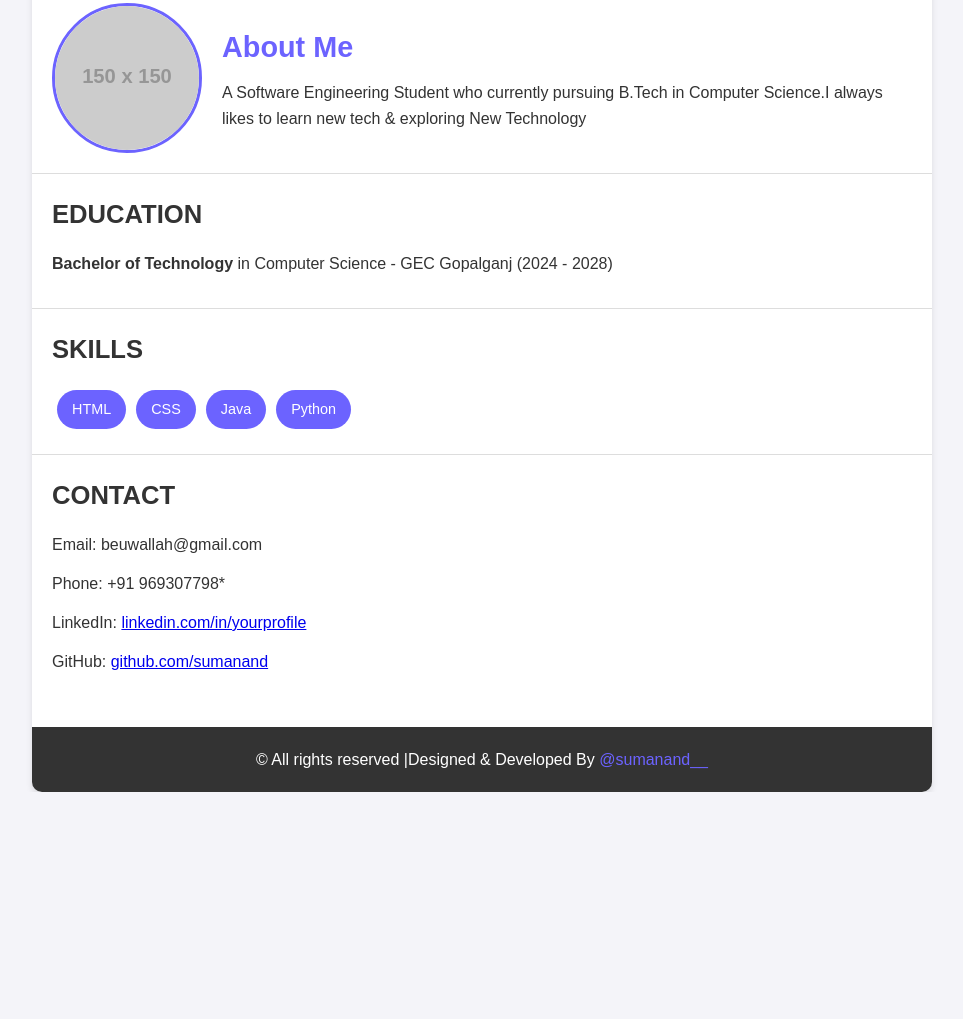
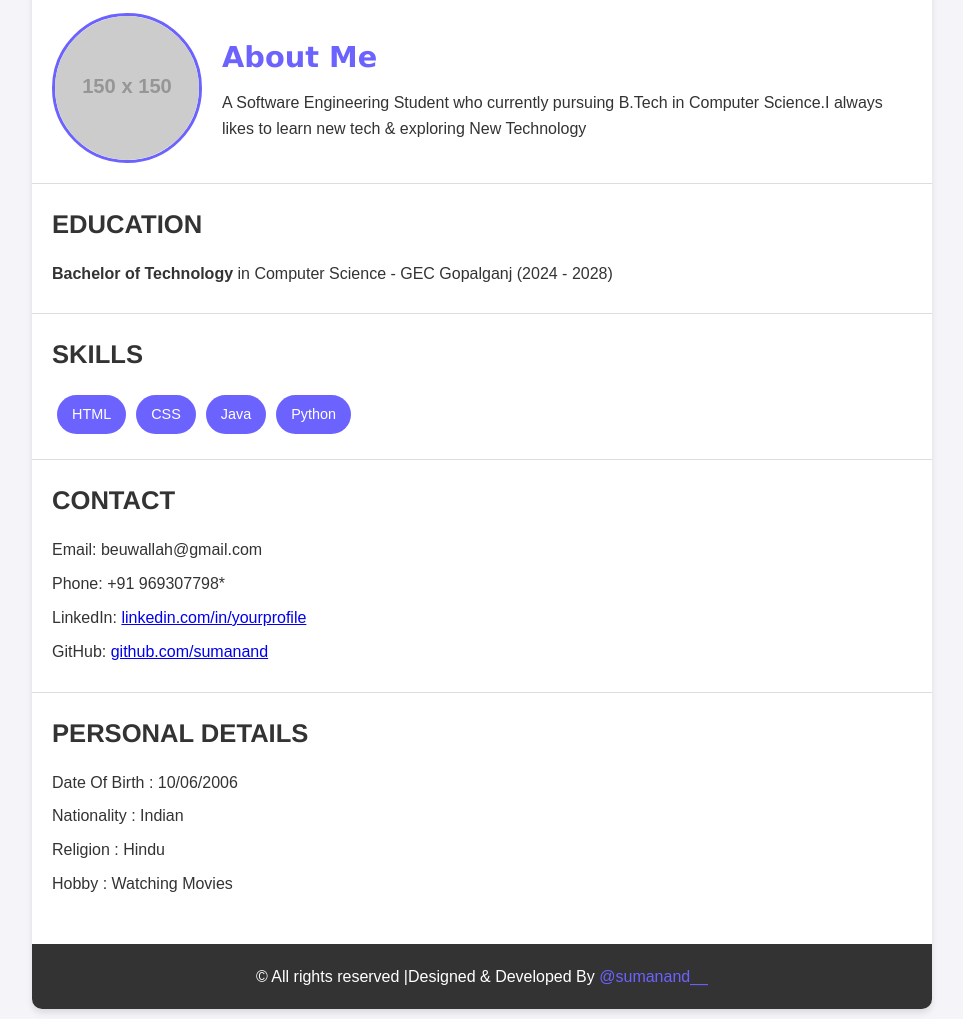
Before and after one commit to sumanand/resume, a plain HTML site: page index.html in a window 1280 px wide. Shown: the part 202-1221 px from the top of the page, without its empty margins (158-1121 px from the left). Before the commit the page ends 994 px from the top, so only its background shows below. Drawn offline with Linux system fonts and the light colour scheme; placeholder pictures from the web are drawn by us.

Commit message:
Beta Update

```diff
--- a/index.html
+++ b/index.html
@@ -56,6 +56,18 @@
             </ul>
         </div>
 
+
+        <div class ="section">
+            <h3>Personal Details</h3>
+            <ul>
+                <li>Date Of Birth : 10/06/2006</li>
+                <li>Nationality : Indian</li>
+                <li>Religion : Hindu</li>
+                <li>Hobby : Watching Movies</li>
+            </ul>
+
+        </div>
+
         <footer>
             <p> &copy; All rights reserved |Designed & Developed By  <a href="https://instagram.com/sumanand__">@sumanand__</a> </p>
         </footer>
--- a/style.css
+++ b/style.css
@@ -9,6 +9,7 @@
             background-color: #f4f4f9;
             color: #333;
             line-height: 1.6;
+            margin: 10px;
         }
 
         .container {
@@ -61,6 +62,7 @@
         .profile .info h2 {
             font-size: 1.8em;
             color: #6c63ff;
+            font-family: Verdana, Geneva, Tahoma, sans-serif;
             margin-bottom: 10px;
         }
 
@@ -73,6 +75,7 @@
             font-size: 1.6em;
             color: #333;
             margin-bottom: 15px;
+            font-family: 'Franklin Gothic Medium', 'Arial Narrow', Arial, sans-serif;
             text-transform: uppercase;
         }
 
@@ -82,9 +85,8 @@
         }
 
         .section ul li {
-            margin-bottom: 10px;
+            margin-bottom:5px;
         }
-
         .skills {
             display: flex;
             flex-wrap: wrap;
```
